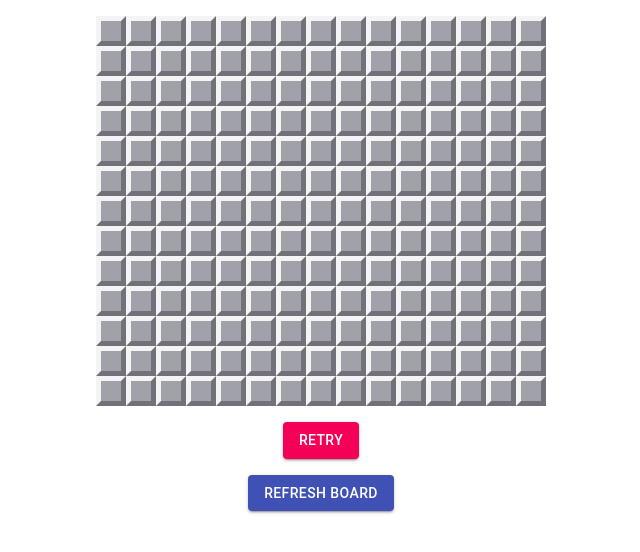
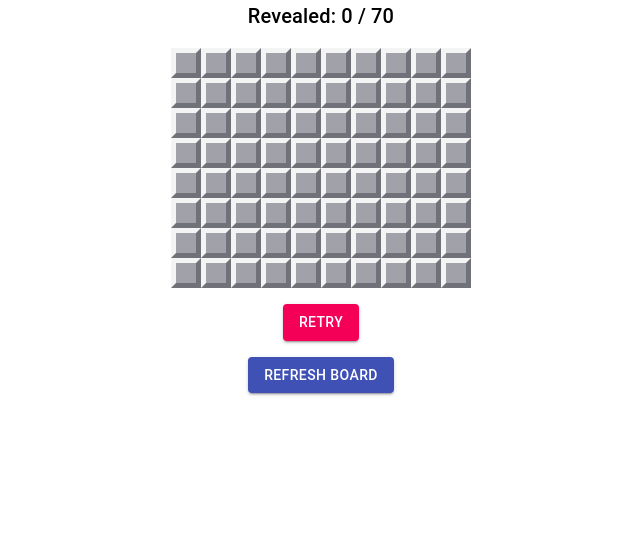
Before and after one commit to VSebastian8/MineSweeper, a React (Vite) app: page / in a window 1280 px wide. Shown: the top 552 px of the page, without its empty margins (319-959 px from the left). Built offline with nearby package versions, Linux system fonts and the light colour scheme.

Commit message:
Game Won

```diff
--- a/src/components/App.tsx
+++ b/src/components/App.tsx
@@ -1,11 +1,15 @@
 import "./App.css";
 import Board from "./Board";
-import { Button, Grid } from "@material-ui/core";
+import { Button, Grid, Typography } from "@material-ui/core";
 import { useState } from "react";
 
 function App() {
   const [refreshed, setRefreshed] = useState(false);
   const [retried, setRetried] = useState(false);
+  const [revealed, setRevealed] = useState(0);
+  const bombs = 10;
+  const rows = 8;
+  const columns = 10;
 
   const handleRefresh = () => {
     setRefreshed(!refreshed);
@@ -13,6 +17,10 @@ function App() {
 
   const handleRetry = () => {
     setRetried(!retried);
+  };
+
+  const handleReveal = (newVal: number) => {
+    setRevealed(newVal);
   };
 
   return (
@@ -23,15 +31,20 @@ function App() {
       justifyContent="center"
       spacing={2}
     >
-      <Grid item xs={12}></Grid>
+      <Grid item xs={12}>
+        <Typography variant="h6" component="h6">
+          Revealed: {revealed} / {rows * columns - bombs}
+        </Typography>
+      </Grid>
       <Grid item xs={12}>
         <Board
-          rows={13}
-          columns={15}
-          bombNumber={40}
+          rows={rows}
+          columns={columns}
+          bombNumber={bombs}
           squareSize={30}
           refresh={refreshed}
           retry={retried}
+          update={handleReveal}
         />
       </Grid>
       <Grid item xs={12}>
--- a/src/components/Board.css
+++ b/src/components/Board.css
@@ -1,3 +1,6 @@
 .over {
   outline: #f43f5e 5px solid;
 }
+.won {
+  outline: #34d399 5px solid;
+}
--- a/src/components/Board.tsx
+++ b/src/components/Board.tsx
@@ -9,6 +9,7 @@ interface Props {
   bombNumber?: number;
   refresh?: boolean;
   retry?: boolean;
+  update: (r: number) => void;
 }
 
 export default function Board({
@@ -18,11 +19,14 @@ export default function Board({
   bombNumber = 12,
   refresh = true,
   retry = true,
+  update,
 }: Props) {
   const [board, setBoard] = useState<number[][]>([]);
   const [boardShow, setBoardShow] = useState<boolean[][]>([]);
   const [tiles, setTiles] = useState<JSX.Element[]>([]);
   const [gameOver, setGameOver] = useState(false);
+  const [revealed, setRevealed] = useState(0);
+  const revealGoal = columns * rows - bombNumber;
 
   const expand = (i: number, j: number, newBoardShow: boolean[][]) => {
     const neighbours = [
@@ -39,6 +43,7 @@ export default function Board({
       if (n[0] >= 0 && n[0] < rows && n[1] >= 0 && n[1] < columns) {
         if (!newBoardShow[n[0]][n[1]]) {
           newBoardShow[n[0]][n[1]] = true;
+          setRevealed((rev) => rev + 1);
           if (board[n[0]][n[1]] == 0) expand(n[0], n[1], newBoardShow);
         }
       }
@@ -46,14 +51,20 @@ export default function Board({
   };
 
   const revealSquare = (i: number, j: number) => {
-    if (gameOver) {
-      return;
+    if (gameOver) return;
+
+    let newBoardShow = [...boardShow];
+    if (!newBoardShow[i][j]) {
+      newBoardShow[i][j] = true;
+      setRevealed((rev) => rev + 1);
     }
-    let newBoardShow = [...boardShow];
-    newBoardShow[i][j] = true;
-    if (board[i][j] == -1) setGameOver(true);
-    if (board[i][j] == 0) expand(i, j, newBoardShow);
-
+    if (board[i][j] == -1) {
+      setRevealed((rev) => rev - 1);
+      setGameOver(true);
+    }
+    if (board[i][j] == 0) {
+      expand(i, j, newBoardShow);
+    }
     setBoardShow(newBoardShow);
   };
 
@@ -139,18 +150,24 @@ export default function Board({
 
   useEffect(() => {
     setGameOver(false);
+    setRevealed(0);
     hideTiles();
     generateBoard();
   }, [refresh]);
 
   useEffect(() => {
     setGameOver(false);
+    setRevealed(0);
     hideTiles();
   }, [retry]);
 
   useEffect(() => {
     if (board.length > 0) generateTiles();
   }, [board, boardShow]);
+
+  useEffect(() => {
+    update(revealed);
+  }, [revealed]);
 
   return (
     <div
@@ -161,7 +178,7 @@ export default function Board({
         gridTemplateColumns: `repeat(${columns}, ${squareSize}px)`,
         gridTemplateRows: `repeat(${rows},  ${squareSize}px)`,
       }}
-      className={gameOver ? "over" : ""}
+      className={gameOver ? "over" : revealed == revealGoal ? "won" : ""}
     >
       {tiles}
     </div>
--- a/src/components/Square.css
+++ b/src/components/Square.css
@@ -34,6 +34,7 @@
   background-color: #14b8a6 !important;
 }
 
-.over > .square {
+.over > .square,
+.won > .square {
   pointer-events: none;
 }
```
